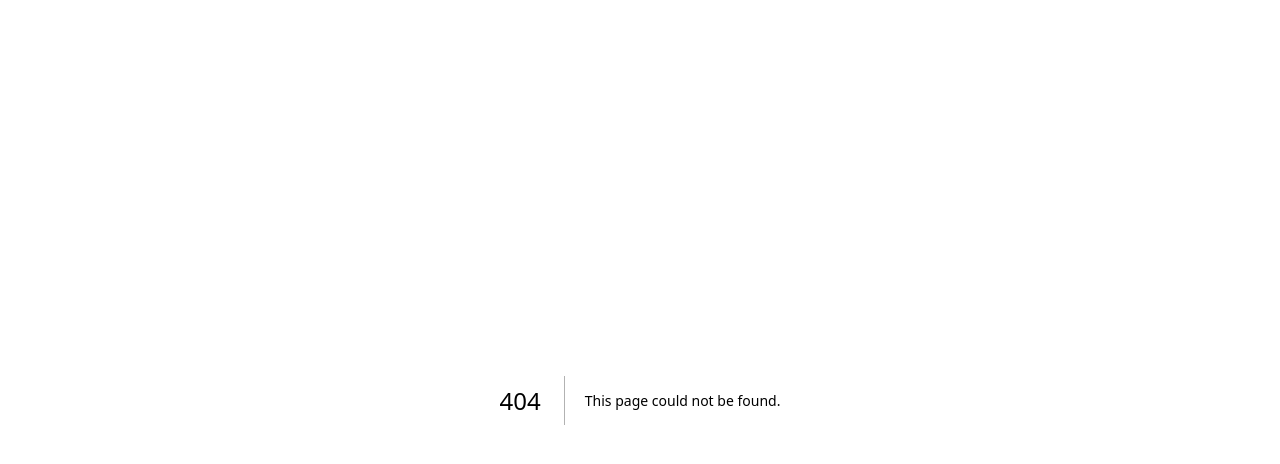
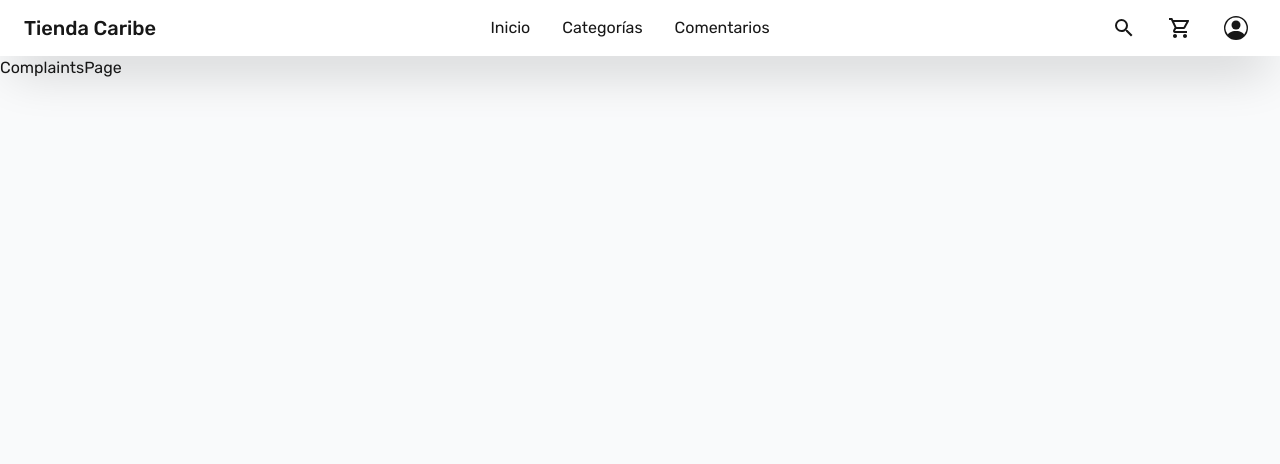
Before and after one commit to whatarelive/trd-caribe-shop, a Next.js app: page /complaints-suggestions in a window 1280 px wide. Before the commit this address had no page. Shown: the top 464 px of the page. Built offline with nearby package versions, Linux system fonts and the light colour scheme; no server answers.

Commit message:
Creación de rutas de la tienda y el componente NavBar

```diff
--- /dev/null
+++ b/src/app/(shop)/cart/page.tsx
@@ -0,0 +1,7 @@
+export default function CartPage() {
+  return (
+    <div>
+       <h1>CartPage</h1>
+    </div>
+  )
+}
--- /dev/null
+++ b/src/app/(shop)/categories/[categorie]/page.tsx
@@ -0,0 +1,7 @@
+export default function ProductsCategoriePage() {
+  return (
+    <div>
+       <h1>CategoriePage</h1>
+    </div>
+  )
+}
--- /dev/null
+++ b/src/app/(shop)/complaints-suggestions/page.tsx
@@ -0,0 +1,7 @@
+export default function ComplaintsPage() {
+  return (
+    <div>
+       <h1>ComplaintsPage</h1>
+    </div>
+  )
+}
--- /dev/null
+++ b/src/app/(shop)/layout.tsx
@@ -0,0 +1,11 @@
+import { NavBar } from "@/components/shop/NavBar";
+import type { ILayout } from "@/interfaces/components";
+
+export default function ShopLayout({ children }: ILayout) {
+    return (
+        <main className="relative w-full min-h-screen xl:gap-8 bg-gray-50">
+            <NavBar/>
+            { children }
+        </main>
+    )
+}
--- /dev/null
+++ b/src/app/(shop)/product/[id]/page.tsx
@@ -0,0 +1,7 @@
+export default function ProductPage() {
+  return (
+    <div>
+       <h1>ProductPage</h1>
+    </div>
+  )
+}
--- /dev/null
+++ b/src/app/(shop)/search/page.tsx
@@ -0,0 +1,7 @@
+export default function SearchPage() {
+  return (
+    <div>
+       <h1>SearchPage</h1>
+    </div>
+  )
+}
--- /dev/null
+++ b/src/app/(shop)/user/page.tsx
@@ -0,0 +1,7 @@
+export default function UserPage() {
+  return (
+    <div>
+       <h1>UserPage</h1>
+    </div>
+  )
+}
--- a/src/auth.config.ts
+++ b/src/auth.config.ts
@@ -133,10 +133,10 @@ export const authConfig: NextAuthConfig = {
 
                 } else {
                     // Si es un intento de login, hacer la petición al endpoint de login
-                    const { data } = await shopApi.post<LoginPost, UserLogin>('/user/login/', { ...user });
+                    const { data, status } = await shopApi.post<LoginPost, UserLogin>('/user/login/', { ...user });
 
                     // Si no hay datos en la respuesta, retornar null
-                    if (!data) return null;
+                    if (!data || status === 400 || status === 401) return null;
 
                     // Retornar los datos del usuario y sus tokens de acceso
                     return {
--- /dev/null
+++ b/src/components/shop/NavBar.tsx
@@ -0,0 +1,54 @@
+import Link from "next/link";
+import { auth } from "@/auth.config";
+import { BsPersonCircle } from "react-icons/bs";
+import { MdOutlineShoppingCart, MdSearch } from "react-icons/md";
+import { ButtonOpenSidebar } from "../ui/buttons";
+
+export const NavBar = async () => {
+    const session = await auth();
+
+    return (
+        <header className="flex items-center px-6 py-2 justify-between bg-white shadow-2xl shadow-black/20">
+            <Link href="/" className="text-xl font-medium hover:text-blue-400">
+                <h1>Tienda Caribe</h1>
+            </Link>
+
+            <nav className="hidden gap-2 lg:flex">
+                <Link href="/" className="hover:bg-gray-50 hover:text-blue-400 rounded-md p-1 px-3">
+                    Inicio
+                </Link>
+                <Link href="/categories/" className="hover:bg-gray-50 hover:text-blue-400 rounded-md p-1 px-3">
+                    Categorías
+                </Link>
+                <Link href="/complaints-suggestions/" className="hover:bg-gray-50 hover:text-blue-400 rounded-md p-1 px-3">
+                    Comentarios
+                </Link>
+            </nav>
+
+            <div className="hidden gap-4 lg:flex">
+                <Link href="/search/" className="hover:bg-gray-50 hover:text-blue-400 rounded-md p-2">
+                    <MdSearch size={24}/>
+                </Link>
+
+                {
+                    !session?.isAuthenticated ? (
+                        <>
+                            <Link href="/cart/" className="hover:bg-gray-50 hover:text-blue-400 rounded-md p-2">
+                                <MdOutlineShoppingCart size={24}/>
+                            </Link>
+                            <Link href="/user" className="hover:bg-gray-50 hover:text-blue-400 rounded-md p-2" about="Información del perfil" aria-label="Información del perfil">
+                                <BsPersonCircle size={24}/>
+                            </Link>
+                        </>
+                    ) : (
+                        <Link href="/auth/login" className="bg-blue-500 py-2 px-3 text-white rounded-md hover:bg-blue-400">
+                            Iniciar Sesión
+                        </Link>
+                    )
+                }
+            </div>
+
+            <ButtonOpenSidebar/>
+        </header>
+    )
+}
--- a/src/components/ui/buttons.tsx
+++ b/src/components/ui/buttons.tsx
@@ -45,8 +45,8 @@ export const ButtonOpenSidebar = () => {
     return (
         <button
             onClick={() => setIsOpen(!isOpen)}
-            className={`lg:hidden inline-flex items-center justify-center p-2 rounded-lg bg-neutral-50 cursor-pointer
-            hover:bg-neutral-100 transition-colors`}
+            className={`lg:hidden inline-flex items-center justify-center p-2 rounded-md cursor-pointer
+            active:bg-gray-50 active:text-blue-500 transition-colors`}
         >
             <IoMenu size={28}/>
         </button>
```
